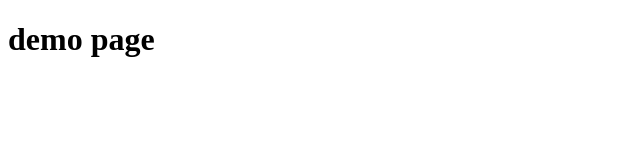
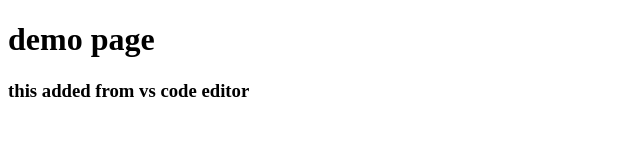
Before and after one commit to venkataramana01/Demo, a plain HTML site: page dLogin.html in a window 1280 px wide. Shown: the whole page, without its empty margins (0-640 px from the left). Drawn offline with Linux system fonts and the light colour scheme.

Commit message:
updated code from vs code

```diff
--- a/dLogin.html
+++ b/dLogin.html
@@ -7,5 +7,6 @@
 </head>
 <body>
     <h1>demo page</h1>
+    <h3>this added from vs code editor</h3>
 </body>
 </html>
```
